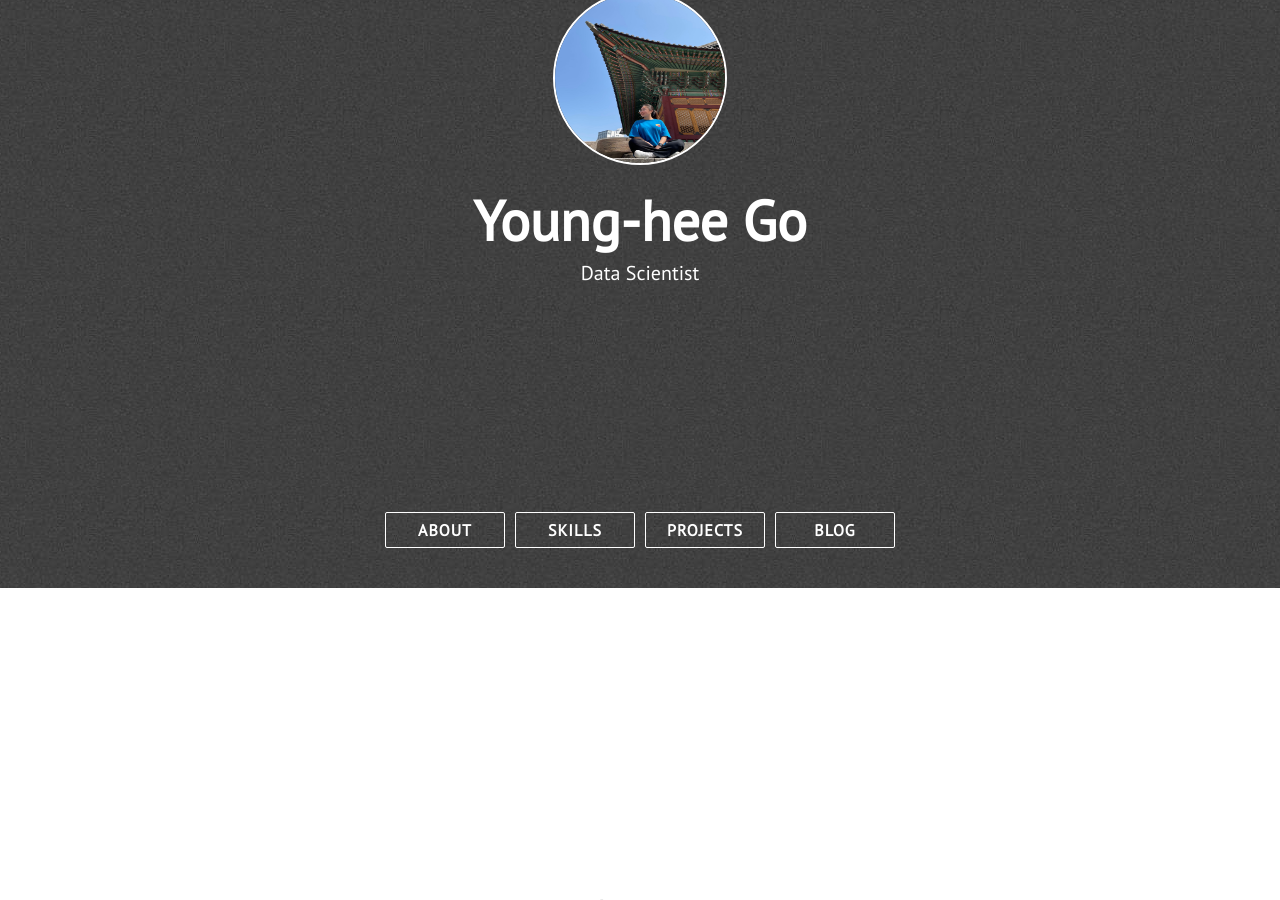
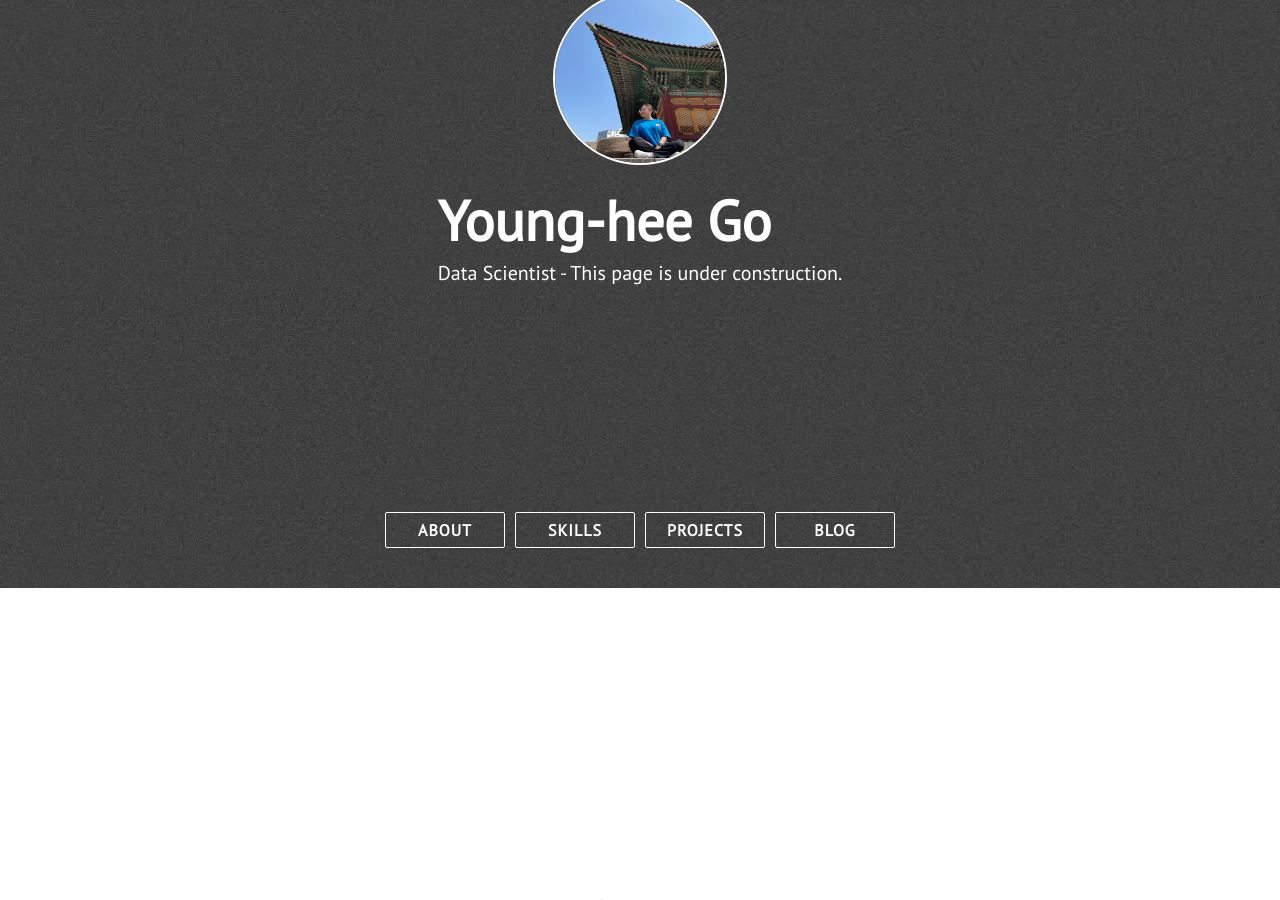
Before and after one commit to YoungheeGGO/YoungheeGGo.github.io, a Jekyll site: the page built from index.html, in a window 1280 px wide and 900 px high, scrolled down 312 px. Built offline with Jekyll 4.4.1, drawn with Linux system fonts in a browser that asks for light colours; nearby versions of some CDN libraries.

Commit message:
Update _config.yml

```diff
--- a/_config.yml
+++ b/_config.yml
@@ -1,5 +1,5 @@
 title: Young-hee Go
-description: Data Scientist
+description: Data Scientist - This page is under construction.
 site_title: 'Page-YoungheeGo'
 
 # Build settings
```
